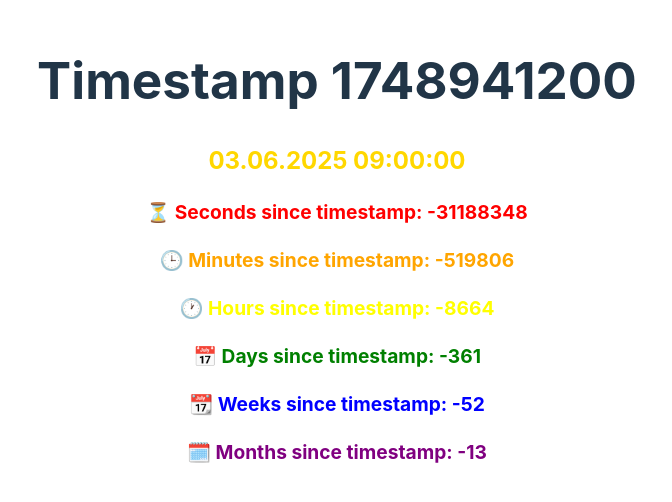
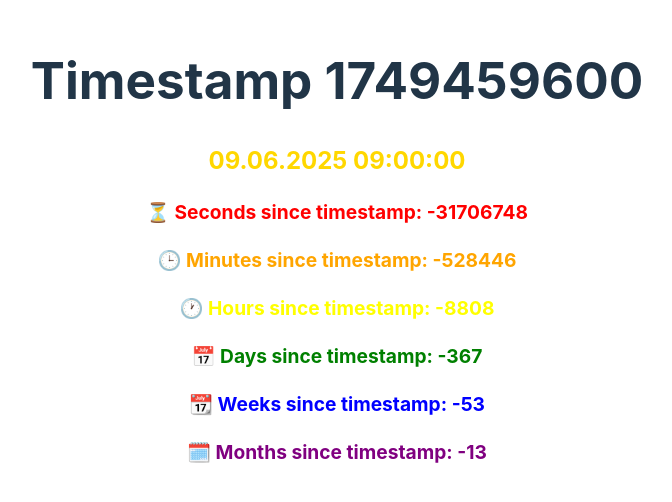
Before and after one commit to sashayio/timestmap, a Preact app: page / in a window 1280 px wide. Shown: the part 148-650 px from the top of the page, without its empty margins (303-975 px from the left). Built offline with nearby package versions, Linux system fonts and the light colour scheme.

Commit message:
Takes It All

```diff
--- a/src/app.tsx
+++ b/src/app.tsx
@@ -1,7 +1,7 @@
 import './app.css'
 import TimeSinceTimestamp from './timestamp'
 
-const timestamp = 1748941200;
+const timestamp = 1749459600;
 
 export function App() {
   return (
```
